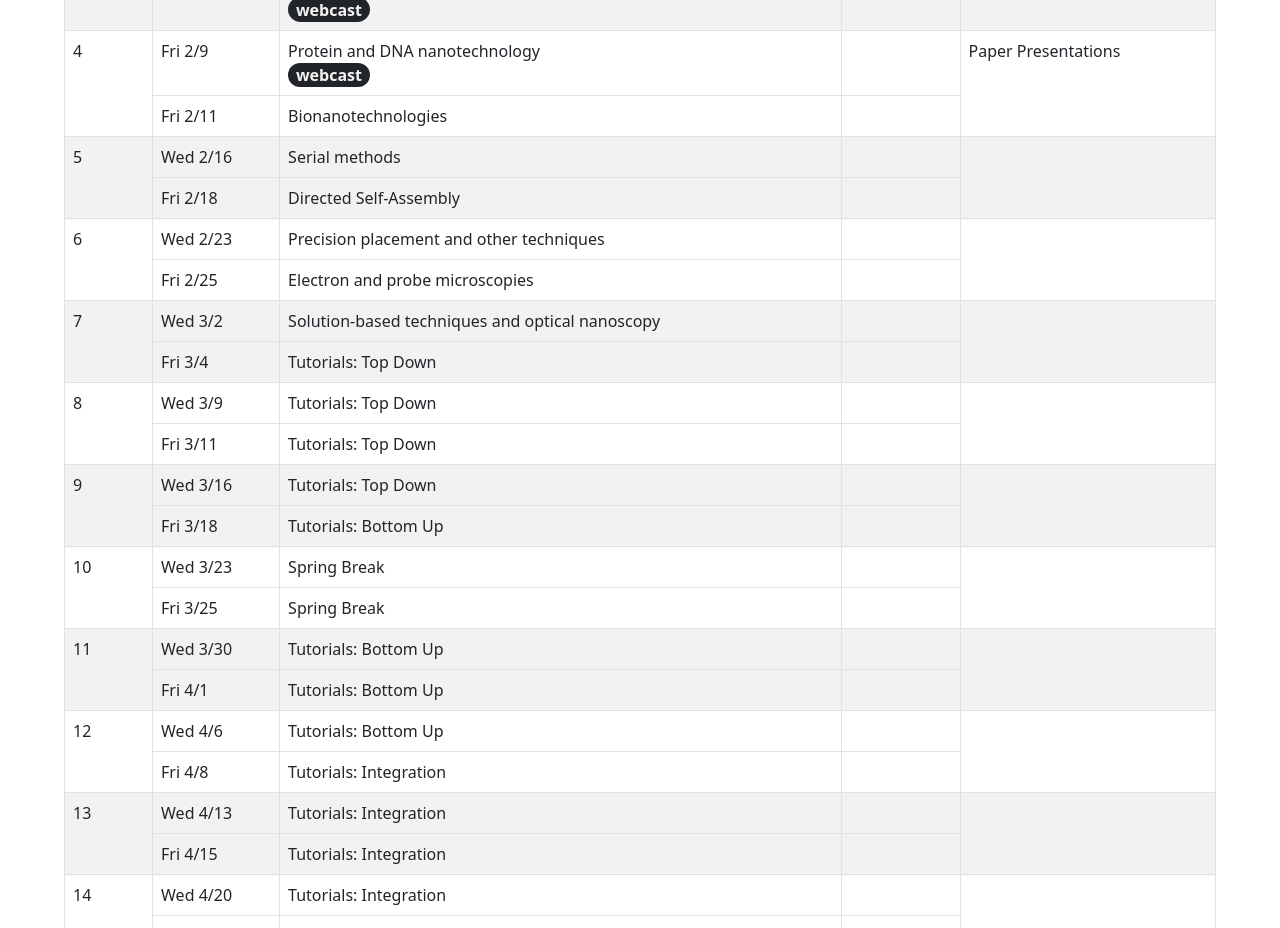
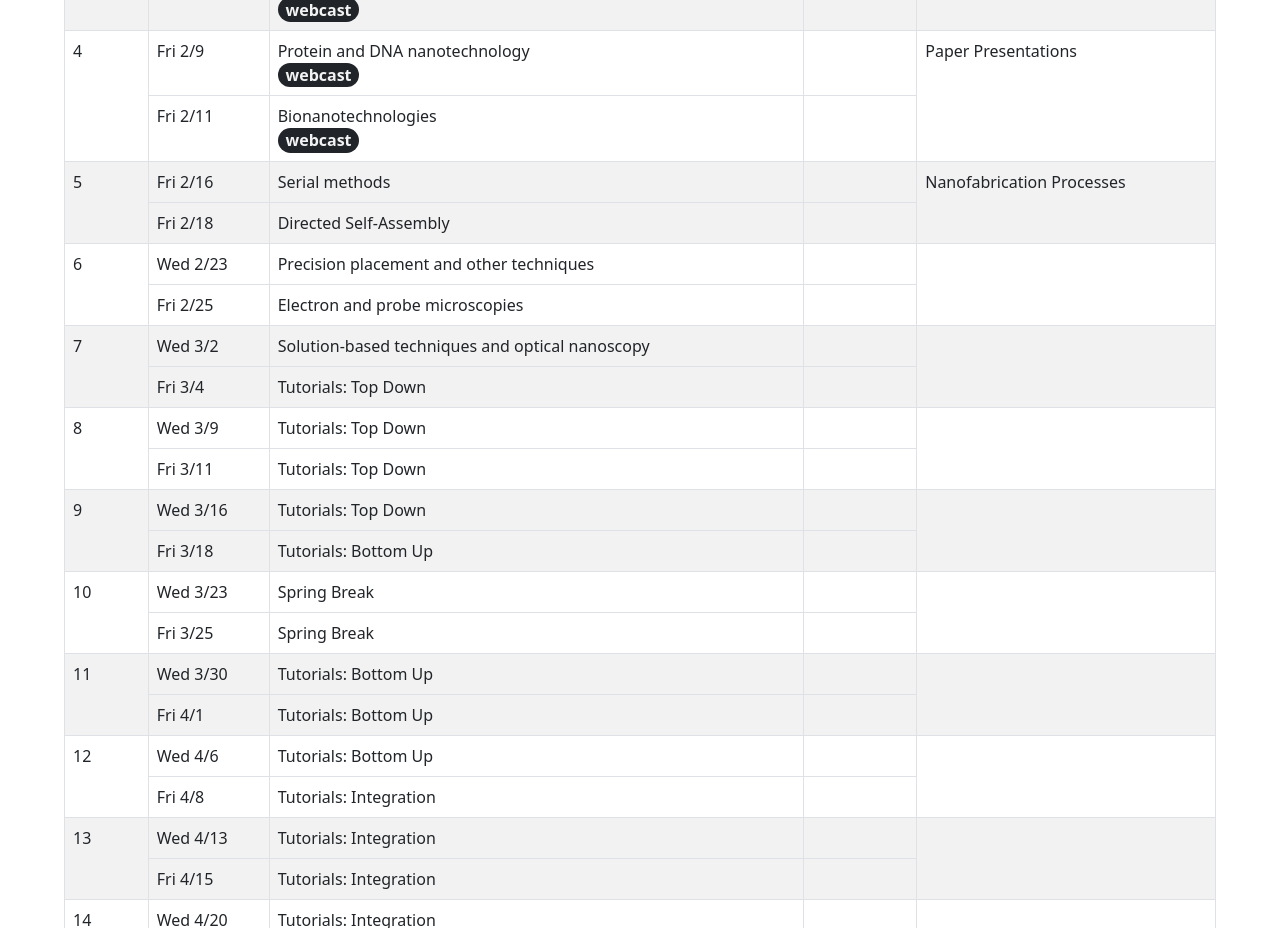
Before and after one commit to tilabberkeley/eec235, a React (Create React App) app: page / in a window 1280 px wide. Shown: the part 800-1728 px from the top of the page. Built offline with nearby package versions, Linux system fonts and the light colour scheme.

Commit message:
update 2/11 webcast link

```diff
--- a/src/components/Schedule.js
+++ b/src/components/Schedule.js
@@ -25,8 +25,8 @@ const Schedule = () => {
                 <ScheduleItem week='3' date='2/2' topic='Self-assembly with strong bonds' recordingLink="https://youtu.be/6P49dzeX3pw" reading='' assignment='Paper Presentations'/>
                 <ScheduleItem week='3' date='2/4' topic='Self-assembly with weak bonds' recordingLink='https://youtu.be/kjbU9zWzRx4' reading=''/>
                 <ScheduleItem week='4' date='2/9' topic='Protein and DNA nanotechnology' recordingLink='https://youtu.be/OG_g_CMGfyc' reading='' assignment='Paper Presentations'/>
-                <ScheduleItem week='4' date='2/11' topic='Bionanotechnologies' reading=''/>
-                <ScheduleItem week='5' date='2/16' topic='Serial methods' reading='' assignment=''/>
+                <ScheduleItem week='4' date='2/11' topic='Bionanotechnologies' recordingLink='https://youtu.be/BJYpjf26LuI' reading=''/>
+                <ScheduleItem week='5' date='2/16' topic='Serial methods' reading='' assignment='Nanofabrication Processes'/>
                 <ScheduleItem week='5' date='2/18' topic='Directed Self-Assembly' reading=''/>
                 <ScheduleItem week='6' date='2/23' topic='Precision placement and other techniques' reading='' assignment=''/>
                 <ScheduleItem week='6' date='2/25' topic='Electron and probe microscopies' reading=''/>
```
